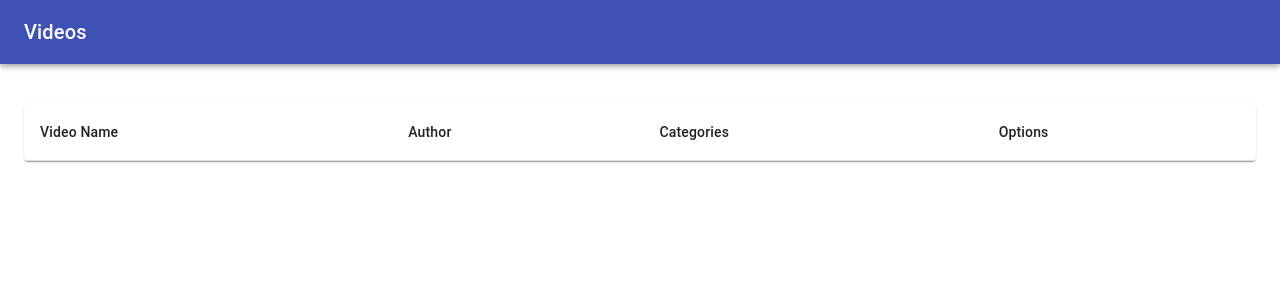
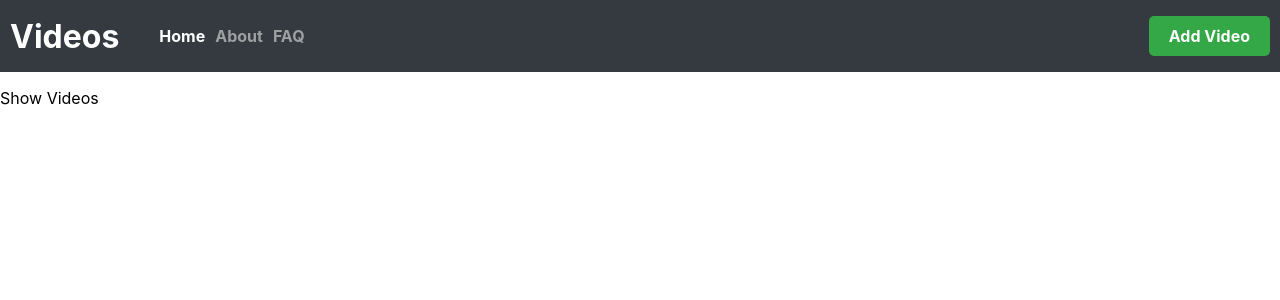
Before and after one commit to BolajiOlajide/moving-image-dev-challenge, a React (Create React App) app: page / in a window 1280 px wide. Shown: the top 300 px of the page. Built offline with nearby package versions, Linux system fonts and the light colour scheme; data requests are answered from the project's data file.

Commit message:
feat: create header component and cleanup codebase

```diff
--- a/package.json
+++ b/package.json
@@ -9,7 +9,6 @@
     "eject": "react-scripts eject"
   },
   "dependencies": {
-    "@material-ui/core": "^4.11.0",
     "@testing-library/jest-dom": "^5.11.4",
     "@testing-library/react": "^11.1.0",
     "@testing-library/user-event": "^12.1.10",
@@ -17,8 +16,10 @@
     "@types/node": "^14.14.9",
     "@types/react": "16.14.0",
     "@types/react-dom": "16.9.9",
+    "@types/react-router-dom": "^5.1.7",
     "react": "16.14.0",
     "react-dom": "16.14.0",
+    "react-router-dom": "^5.2.0",
     "react-scripts": "4.0.0",
     "typescript": "4.0.5",
     "web-vitals": "^1.0.1"
--- a/src/App.tsx
+++ b/src/App.tsx
@@ -1,31 +1,25 @@
-import React, { useEffect, useState } from 'react';
-import { AppBar, Container, Toolbar, Typography } from '@material-ui/core';
-import { VideosTable } from './components/videos-table';
-import { getVideos } from './services/videos';
-import { ProcessedVideo } from './common/interfaces';
+import React from 'react';
+import {
+  BrowserRouter as Router,
+  Switch,
+  Route,
+} from 'react-router-dom';
+
+import Header from './components/Header';
+import Home from './pages/home';
 
 const App: React.FC = () => {
-  const [videos, setVideos] = useState<ProcessedVideo[]>([]);
+  return (
+    <Router>
+      <Header />
 
-  useEffect(() => {
-    getVideos()
-      .then((videos) => {
-        setVideos(videos);
-      });
-  }, []);
-
-  return (
-    <>
-      <AppBar position="static">
-        <Toolbar>
-          <Typography variant="h6">Videos</Typography>
-        </Toolbar>
-      </AppBar>
-      <Container>
-        <VideosTable videos={videos} />
-      </Container>
-    </>
-  );
+      <Switch>
+        <Route path="/">
+          <Home />
+        </Route>
+      </Switch>
+    </Router>
+  )
 };
 
 export default App;
--- /dev/null
+++ b/src/components/Header.tsx
@@ -0,0 +1,35 @@
+import React from 'react';
+import { Link, useLocation } from 'react-router-dom';
+
+import getLinkClass from '../utils/get-link-class';
+
+
+const Header: React.FC = () => {
+  const { pathname } = useLocation();
+
+  return (
+    <header>
+      <h1 className="mainTitle">Videos</h1>
+
+      <nav>
+        <ul>
+          <li className={getLinkClass('/', pathname)}>
+            <Link to="/">Home</Link>
+          </li>
+
+          <li className={getLinkClass('/about', pathname)}>
+            <Link  to="/about">About</Link>
+          </li>
+
+          <li className={getLinkClass('/faq', pathname)}>
+            <Link  to="/faq">FAQ</Link>
+          </li>
+        </ul>
+      </nav>
+
+      <Link to="/video" className="add-video">Add Video</Link>
+    </header>
+  )
+};
+
+export default Header;
--- a/src/components/videos-table.tsx
+++ /dev/null
@@ -1,36 +0,0 @@
-import React from 'react';
-import { Paper, Table, TableBody, TableCell, TableContainer, TableHead, TableRow } from '@material-ui/core';
-import { ProcessedVideo } from '../common/interfaces';
-
-interface VideosTableProps {
-    videos: ProcessedVideo[];
-}
-
-export const VideosTable: React.FC<VideosTableProps> = ({ videos }) => {
-  return (
-    <TableContainer component={Paper} style={{ marginTop: '40px' }}>
-      <Table>
-        <TableHead>
-          <TableRow>
-            <TableCell>Video Name</TableCell>
-            <TableCell>Author</TableCell>
-            <TableCell>Categories</TableCell>
-            <TableCell>Options</TableCell>
-          </TableRow>
-        </TableHead>
-        <TableBody>
-          {videos.map((video) => (
-            <TableRow key={video.id}>
-              <TableCell component="th" scope="row">
-                {video.name}
-              </TableCell>
-              <TableCell>{video.author}</TableCell>
-              <TableCell>{video.categories.join(', ')}</TableCell>
-              <TableCell> {/* add buttons here as needed */}  </TableCell>
-            </TableRow>
-          ))}
-        </TableBody>
-      </Table>
-    </TableContainer>
-  );
-};
--- a/src/index.css
+++ b/src/index.css
@@ -11,3 +11,45 @@ code {
   font-family: source-code-pro, Menlo, Monaco, Consolas, 'Courier New',
     monospace;
 }
+
+header {
+  background: #343a40;
+  display: flex;
+  justify-content: center;
+  align-items: center;
+  padding: 10px;
+}
+
+nav {
+  flex: 1;
+}
+
+nav ul {
+  display: flex;
+  list-style-type: none;
+}
+
+.mainTitle {
+  color: #FFF;
+  margin: 0;
+}
+
+.navLink a {
+  color: #9fa0a1;
+  margin-right: 10px;
+  text-decoration: none;
+  font-weight: bold;
+}
+
+.navLink.active a {
+color: #FFF
+}
+
+.add-video {
+  background: #34a846;
+  padding: 10px 20px;
+  border-radius: 5px;
+  text-decoration: none;
+  font-weight: bold;
+  color: #FFF;
+}
--- a/src/index.tsx
+++ b/src/index.tsx
@@ -1,5 +1,6 @@
 import React from 'react';
 import ReactDOM from 'react-dom';
+
 import './index.css';
 import App from './App';
 import reportWebVitals from './reportWebVitals';
--- /dev/null
+++ b/src/pages/home.tsx
@@ -0,0 +1,22 @@
+import React, { useEffect, useState } from 'react';
+
+import Header from '../components/Header';
+
+const Home: React.FC = () => {
+  // const [videos, setVideos] = useState<ProcessedVideo[]>([]);
+
+  // useEffect(() => {
+  //   getVideos()
+  //     .then((videos) => {
+  //       setVideos(videos);
+  //     });
+  // }, []);
+
+  return (
+    <main>
+      <p>Show Videos</p>
+    </main>
+  );
+};
+
+export default Home;
--- /dev/null
+++ b/src/utils/get-link-class.ts
@@ -0,0 +1,7 @@
+const getLinkClass = (route: string, pathname: string): string => {
+  const isCurrentRoute = pathname === route;
+
+  return `navLink${isCurrentRoute ? ' active' : ''}`;
+};
+
+export default getLinkClass;
```
Also changed, not shown: 1 other file (tests, documents, lock files or other folders).
